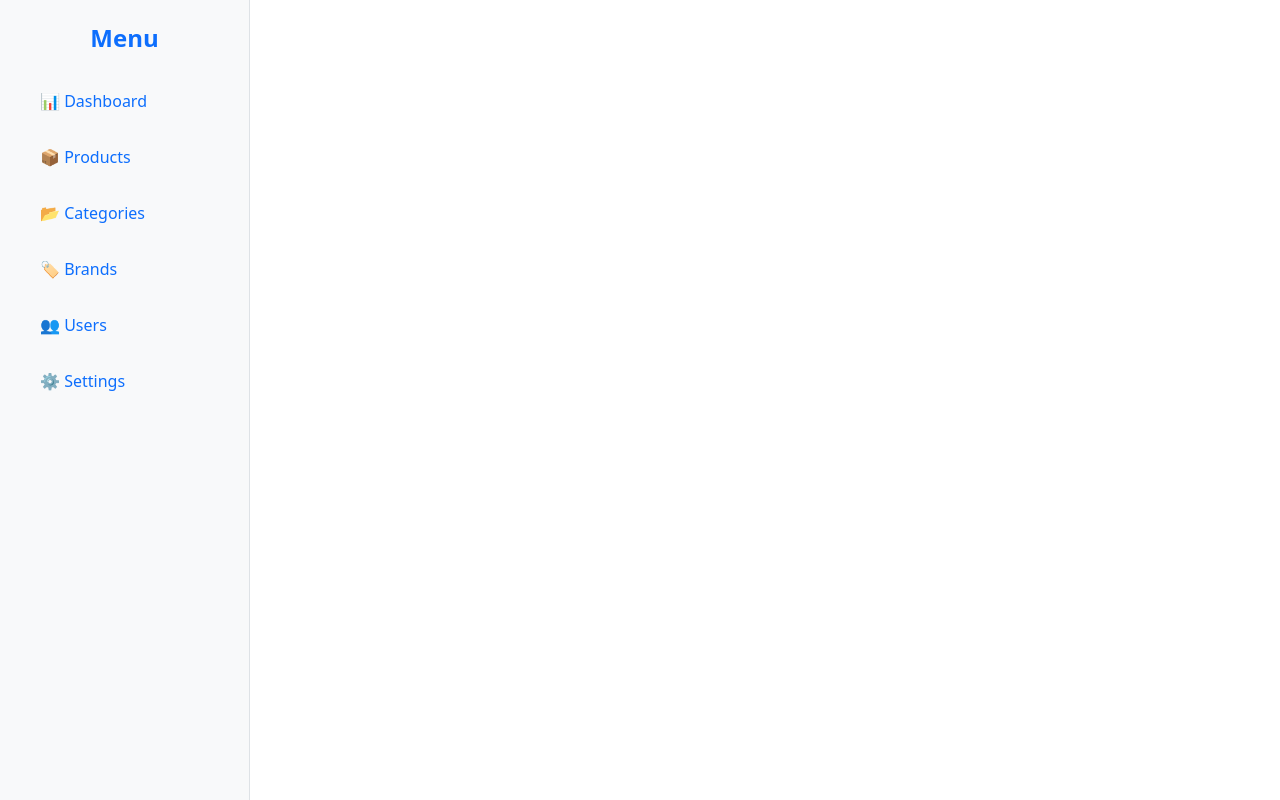
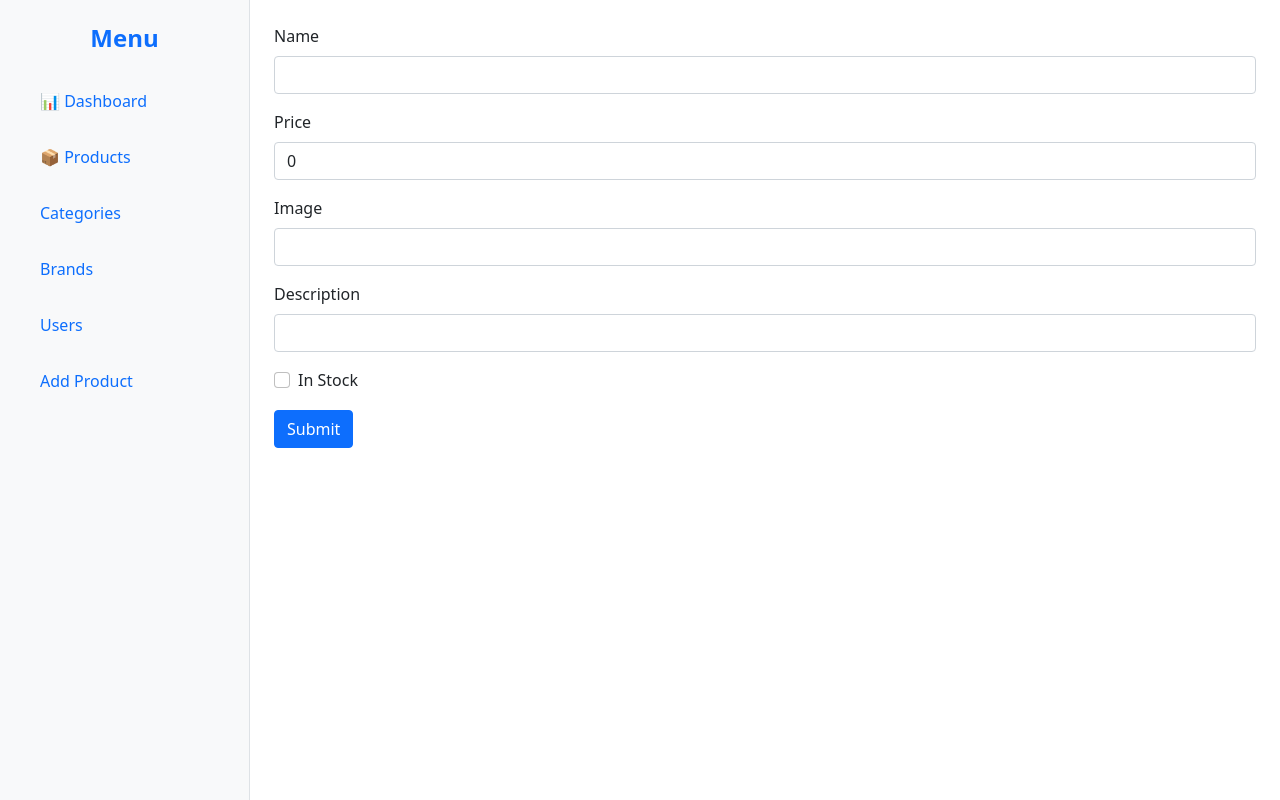
Before and after one commit to Thienpv03/Angular-SU25-PVT, an Angular app: page /add-product in a window 1280 px wide. Before the commit this address led to /. Built offline with nearby package versions, Linux system fonts and the light colour scheme.

Commit message:
add productCreate

```diff
--- a/src/app/app.routes.ts
+++ b/src/app/app.routes.ts
@@ -4,6 +4,7 @@ import { ProductDetail } from './product-detail/product-detail';
 import { CategoryList } from './category-list/category-list';
 import { BrandList } from './brand-list/brand-list';
 import { UserList } from './user-list/user-list';
+import { ProductCreate } from './product-create/product-create';
 
 export const routes: Routes = [
   {
@@ -26,4 +27,8 @@ export const routes: Routes = [
     path: 'users',
     component: UserList,
   },
+   {
+    path: 'add-product',
+    component: ProductCreate,
+  },
 ];
--- /dev/null
+++ b/src/app/product-create/product-create.html
@@ -0,0 +1,100 @@
+<form [formGroup]="productForm" (ngSubmit)="handleSubmit()">
+  <div class="mb-3">
+    <label for="name" class="form-label">Name</label>
+    <input
+      type="text"
+      class="form-control"
+      id="name"
+      formControlName="name"
+      [ngClass]="{
+        'is-invalid': productForm.get('name')?.invalid && productForm.get('name')?.touched
+      }"
+    />
+    <div
+      *ngIf="productForm.get('name')?.invalid && productForm.get('name')?.touched"
+      class="invalid-feedback"
+    >
+      <div *ngIf="productForm.get('name')?.errors?.['required']">
+        Name is required.
+      </div>
+      <div *ngIf="productForm.get('name')?.errors?.['minlength']">
+        Name must be at least 3 characters long.
+      </div>
+    </div>
+  </div>
+
+  <div class="mb-3">
+    <label for="price" class="form-label">Price</label>
+    <input
+      type="number"
+      class="form-control"
+      id="price"
+      formControlName="price"
+      [ngClass]="{
+        'is-invalid': productForm.get('price')?.invalid && productForm.get('price')?.touched
+      }"
+    />
+    <div
+      *ngIf="productForm.get('price')?.invalid && productForm.get('price')?.touched"
+      class="invalid-feedback"
+    >
+      <div *ngIf="productForm.get('price')?.errors?.['required']">
+        Price is required.
+      </div>
+      <div *ngIf="productForm.get('price')?.errors?.['min']">
+        Price must be non-negative.
+      </div>
+    </div>
+  </div>
+
+  <div class="mb-3">
+    <label for="image" class="form-label">Image</label>
+    <input
+      type="url"
+      class="form-control"
+      id="image"
+      formControlName="image"
+      [ngClass]="{
+        'is-invalid': productForm.get('image')?.invalid && productForm.get('image')?.touched
+      }"
+    />
+    <div
+      *ngIf="productForm.get('image')?.invalid && productForm.get('image')?.touched"
+      class="invalid-feedback"
+    >
+      Image URL is required.
+    </div>
+  </div>
+
+  <div class="mb-3">
+  <label for="description" class="form-label">Description</label>
+  <input
+    type="text"
+    class="form-control"
+    id="description"
+    formControlName="description"
+    [ngClass]="{
+        'is-invalid': productForm.get('image')?.invalid && productForm.get('image')?.touched
+      }"
+  />
+  <div
+      *ngIf="productForm.get('image')?.invalid && productForm.get('image')?.touched"
+      class="invalid-feedback"
+    >
+      Description is required.
+    </div>
+    </div>
+
+
+  <div class="form-group form-check">
+    <input
+      type="checkbox"
+      class="form-check-input"
+      id="inStock"
+      formControlName="inStock"
+    />
+    <label class="form-check-label" for="inStock">In Stock</label>
+  </div>
+
+  <button type="submit" class="btn btn-primary mt-3">Submit</button>
+</form>
--- /dev/null
+++ b/src/app/product-create/product-create.ts
@@ -0,0 +1,32 @@
+import { Component } from '@angular/core';
+import { CommonModule } from '@angular/common';
+import { FormBuilder, FormGroup, Validators, ReactiveFormsModule } from '@angular/forms';
+
+@Component({
+  selector: 'app-product-create',
+  standalone: true,
+  imports: [CommonModule, ReactiveFormsModule],
+  templateUrl: './product-create.html',
+  styleUrls: ['./product-create.css'],
+})
+export class ProductCreate {
+  productForm: FormGroup;
+
+  constructor(private fb: FormBuilder) {
+    this.productForm = this.fb.group({
+      name: ['', [Validators.required, Validators.minLength(3)]],
+      image: ['', Validators.required],
+      price: [0, [Validators.required, Validators.min(0)]],
+      description: ['', Validators.required],
+      inStock: [false],
+    });
+  }
+
+  handleSubmit() {
+    if (this.productForm.valid) {
+      console.log('Form Submitted:', this.productForm.value);
+    } else {
+      this.productForm.markAllAsTouched();
+    }
+  }
+}
--- a/src/app/product-list/product-list.ts
+++ b/src/app/product-list/product-list.ts
@@ -13,7 +13,7 @@ export class ProductList {
   products = [
     {
       id: 1,
-      name: 'Áo Chealsea 2025',
+      name: 'Áo Chelsea 2025',
       price: 550000,
       inStock: true,
       description: 'Áo sân nhà chính thức của Chealsea mùa giải 2025, thiết kế xanh dương truyền thống với vân áo mới mẻ.',
--- a/src/sidebar/sidebar.html
+++ b/src/sidebar/sidebar.html
@@ -10,16 +10,16 @@
         <a class="nav-link rounded sidebar-link" routerLink="/products">📦 Products</a>
       </li>
       <li class="nav-item mb-2">
-        <a class="nav-link rounded sidebar-link" routerLink="/categories">📂 Categories</a>
+        <a class="nav-link rounded sidebar-link" routerLink="/categories"> Categories</a>
       </li>
       <li class="nav-item mb-2">
-        <a class="nav-link rounded sidebar-link" routerLink="/brands">🏷️ Brands</a>
+        <a class="nav-link rounded sidebar-link" routerLink="/brands"> Brands</a>
       </li>
       <li class="nav-item mb-2">
-        <a class="nav-link rounded sidebar-link" routerLink="/users">👥 Users</a>
+        <a class="nav-link rounded sidebar-link" routerLink="/users"> Users</a>
       </li>
       <li class="nav-item mb-2">
-        <a class="nav-link rounded sidebar-link" routerLink="/settings">⚙️ Settings</a>
+        <a class="nav-link rounded sidebar-link" routerLink="add-product"> Add Product</a>
       </li>
 
     </ul>
```
Also changed, not shown: src/app/product-create/product-create.css (added), 1 other file (tests, documents, lock files or other folders).
